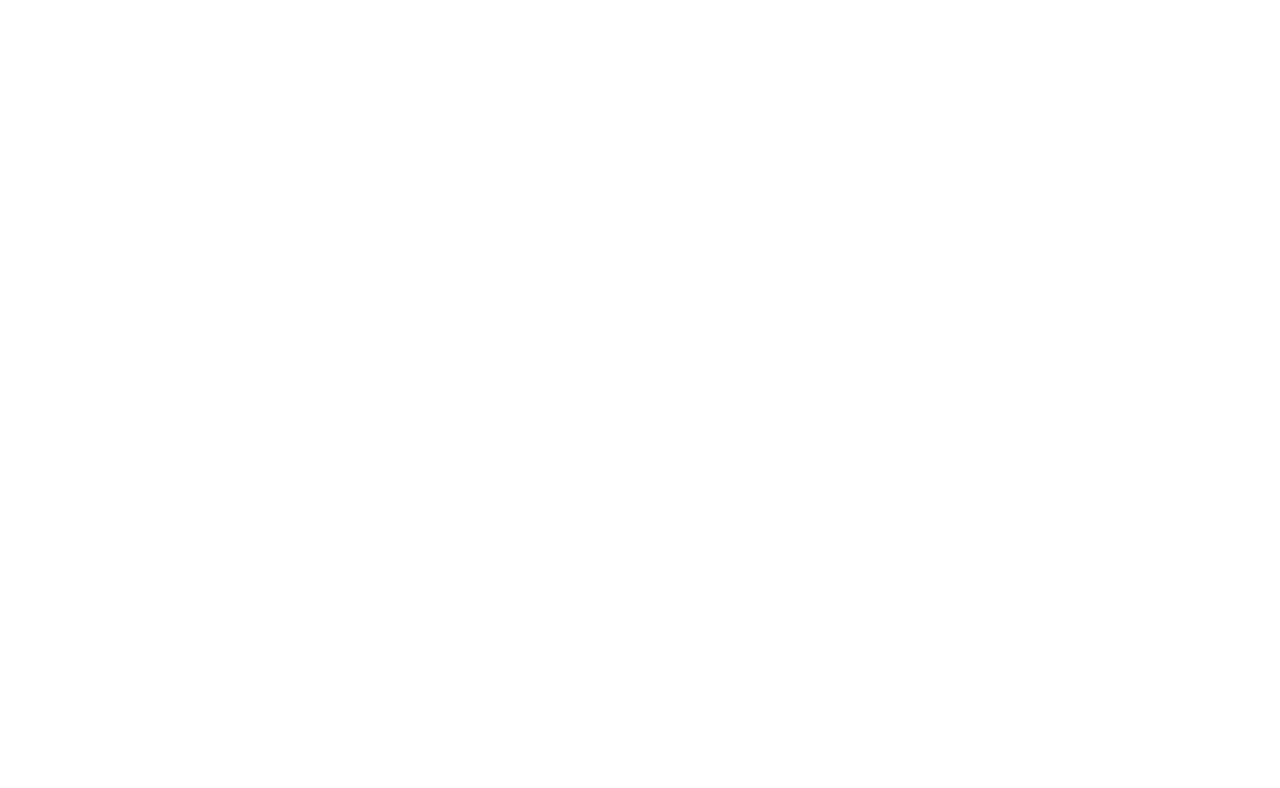
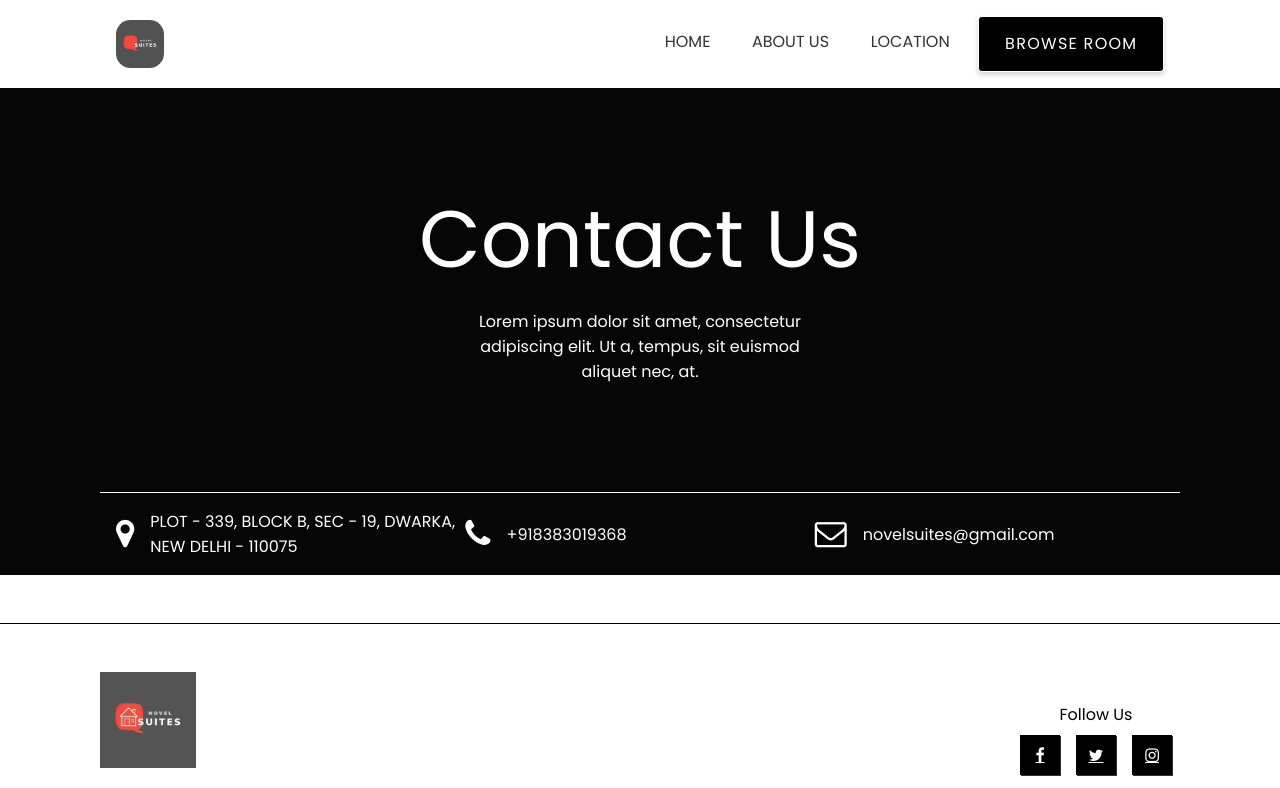
Before and after one commit to gouravsh4225/novel_suites_ui, a React (Create React App) app: page /contact-us in a window 1280 px wide. Shown: the top 788 px of the page. Built offline with nearby package versions, Linux system fonts and the light colour scheme.

Commit message:
contact us page added

```diff
--- a/src/AppRoutes.js
+++ b/src/AppRoutes.js
@@ -5,6 +5,7 @@
 import Location from "./Pages/Location/Location";
 import NovelRooms from "./Pages/NovelRooms/NovelRooms";
 import HeaderFooterLayout from "./PageLayout/HeaderFooterLayout/HeaderFooterLayout";
+import ContactUs from "./Pages/ContactUs/ContactUs";
 
 const AppRoutes = () => {
   return (
@@ -19,8 +20,11 @@
         <Route exact={true} path="/location">
           <HeaderFooterLayout component={Location} />
         </Route>
-        <Route exact={true} path="/browse-room">
+        <Route exact={true} path="/browse-rooms">
           <HeaderFooterLayout component={NovelRooms} />
+        </Route>
+        <Route exact={true} path="/contact-us">
+          <HeaderFooterLayout component={ContactUs} />
         </Route>
       </Switch>
     </Router>
--- /dev/null
+++ b/src/Pages/ContactUs/ContactUs.js
@@ -0,0 +1,62 @@
+import React from "react";
+import "./ContactUs.scss";
+
+const ContactUs = () => {
+  return (
+    <div className="contact-us-wrapper">
+      <section className="contact-us-banner">
+        <div className="container">
+          <div className="contact-banner-heading">
+            <h1 className="contact-title">Contact Us</h1>
+            <p className="contact-para">
+              Lorem ipsum dolor sit amet, consectetur adipiscing elit. Ut a,
+              tempus, sit euismod aliquet nec, at.
+            </p>
+          </div>
+        </div>
+        <section className="contact-us-layout">
+          <div className="container pt-1">
+            <div className="border-hr-line"></div>
+            <div className="contact-layout p-1">
+              <section className="contact-card">
+                <div className="contact-card-icon">
+                  <i className="fa fa-map-marker" aria-hidden="true"></i>
+                </div>
+                <div className="contact-card-content">
+                  <p>PLOT - 339, BLOCK B, SEC - 19, DWARKA,</p>
+                  <p>NEW DELHI - 110075</p>
+                </div>
+              </section>
+              <section className="contact-card">
+                <div className="contact-card-icon">
+                  <i class="fa fa-phone" aria-hidden="true"></i>
+                </div>
+                <div className="contact-card-content">
+                  <a href="+918383019368" className="text-decoration-none">
+                    +918383019368
+                  </a>
+                </div>
+              </section>
+              <section className="contact-card">
+                <div className="contact-card-icon">
+                  <i class="fa fa-envelope-o" aria-hidden="true"></i>
+                </div>
+                <div className="contact-card-content">
+                  <a
+                    href="mailto:novelsuites@gmail.com"
+                    className="text-decoration-none"
+                  >
+                    novelsuites@gmail.com
+                  </a>
+                </div>
+              </section>
+            </div>
+          </div>
+        </section>
+      </section>
+      <section className="contact-form-section"></section>
+    </div>
+  );
+};
+
+export default ContactUs;
--- /dev/null
+++ b/src/Pages/ContactUs/ContactUs.scss
@@ -0,0 +1,52 @@
+@import "../../GlobalStyles/maxins";
+
+.contact-us-wrapper {
+  .contact-us-banner {
+    background-color: #060606;
+    color: white;
+    padding-top: 5rem;
+    .contact-banner-heading {
+      @include flexLayoutWithAlignCenter();
+      @include flexDirectionColumn();
+      @include flexJustifyContent(center);
+    }
+    .contact-title {
+      @include fontWeight(400);
+    }
+    .contact-para {
+      max-width: 30%;
+      text-align: center;
+      margin-bottom: 10%;
+    }
+  }
+  .contact-us-layout {
+    color: white;
+    .contact-card {
+      display: flex;
+      align-items: center;
+      .contact-card-icon {
+        font-size: 2rem;
+        margin-right: 1rem;
+      }
+      .contact-card-content {
+        a {
+          color: white;
+          @include novelTransitionDefault(300ms);
+          &:hover {
+            color: #8b8b8b;
+            @include novelTransitionDefault(500ms);
+          }
+        }
+      }
+    }
+  }
+  .contact-layout {
+    display: flex;
+    flex-direction: row;
+    align-items: center;
+    flex: 1;
+    & > * {
+      flex: 1;
+    }
+  }
+}
--- a/src/Pages/Home/Home.js
+++ b/src/Pages/Home/Home.js
@@ -1,8 +1,17 @@
 import React from "react";
+import { useHistory } from "react-router";
 import NovelSuitesButton from "../../SharedComponents/UI_Elements/NovelSuitesButton/NovelSuitesButton";
 import "./Home.scss";
 
 const Home = () => {
+  const homeHistory = useHistory();
+
+  const navigateToPage = (link) => {
+    homeHistory.push({
+      pathname: link,
+    });
+  };
+
   return (
     <div className="home-page-wrapper">
       <section className="home-page-banner">
@@ -18,10 +27,12 @@
               <NovelSuitesButton
                 buttonLabel="Browse Rooms"
                 className="novel-button--primary mr-1 novel-button--large"
+                onClick={(e) => navigateToPage("/browse-rooms")}
               />
               <NovelSuitesButton
                 buttonLabel="Contact"
                 className="novel-button--secondary-text novel-button--large"
+                onClick={(e) => navigateToPage("/contact-us")}
               />
             </section>
           </div>
--- a/src/Pages/Home/Home.scss
+++ b/src/Pages/Home/Home.scss
@@ -3,12 +3,14 @@
 .home-page-wrapper {
   position: relative;
   .home-page-banner {
+    @include novelTransitionDefault(300ms);
     margin-top: 1rem;
     padding-block: 2rem;
   }
   .home-page-banner-left {
     max-width: 70%;
     margin-top: 2rem;
+    @include novelTransitionDefault(300ms);
     .home-heading-1 {
       margin-bottom: 32px;
       font-size: 84px;
--- a/src/SharedComponents/AppHeader/AppHeader.js
+++ b/src/SharedComponents/AppHeader/AppHeader.js
@@ -85,7 +85,7 @@
           buttonLabel="Browse room"
           onClick={() =>
             navigateToPage({
-              navigationPageurl: "/browse-room",
+              navigationPageurl: "/browse-rooms",
             })
           }
         />
```
